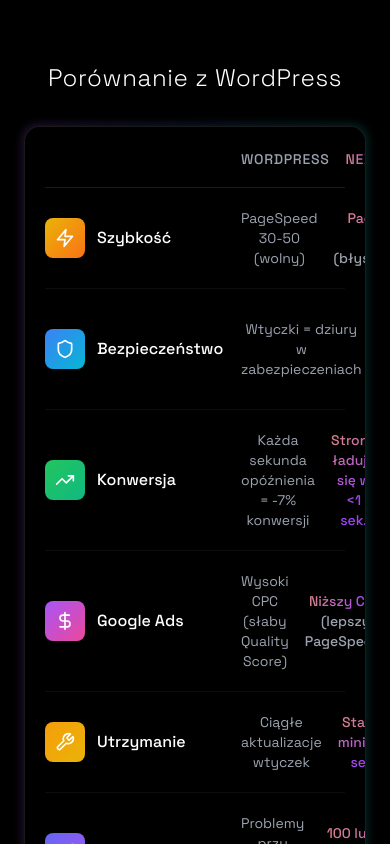
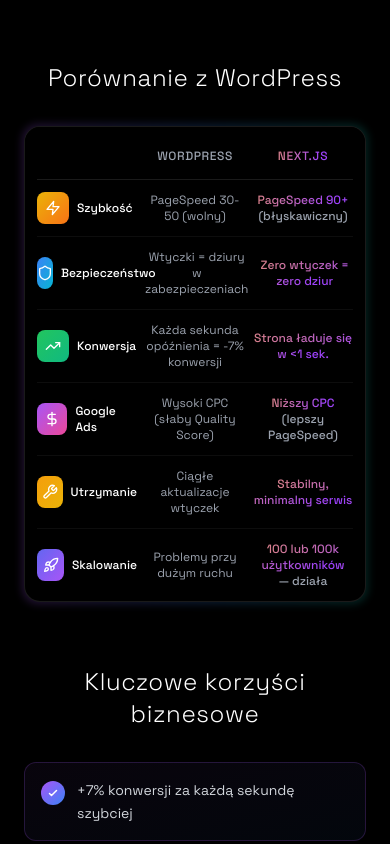
Before and after one commit to Syntance/syntance-web, a Next.js app: page /studio in a window 390 px wide. Shown: the part 4080-4924 px from the top of the page. Built offline with nearby package versions, Linux system fonts and the light colour scheme.

Commit message:
feat: zmniejszono ilosc realizacji do 3 i poprawiono responsywnosc tabeli porownania na mobile

```diff
--- a/components/sections/portfolio-studio.tsx
+++ b/components/sections/portfolio-studio.tsx
@@ -22,24 +22,6 @@
     type: "Website",
     image: "/images/syntance-studio-hero-1920x1080.webp",
     description: "Landing page dla Syntance Studio",
-  },
-  {
-    name: "E-commerce Platform",
-    type: "E-commerce",
-    image: "/images/syntance-studio-hero-1920x1080.webp",
-    description: "Nowoczesny sklep online",
-  },
-  {
-    name: "Business Website",
-    type: "Website",
-    image: "/images/syntance-web-development-showcase-1280x720.webp",
-    description: "Strona firmowa z animacjami",
-  },
-  {
-    name: "Custom System",
-    type: "System",
-    image: "/images/syntance-ai-dashboard-1440x900.avif",
-    description: "Dedykowany system CRM",
   },
 ];
 
--- a/components/sections/tech-comparison.tsx
+++ b/components/sections/tech-comparison.tsx
@@ -99,43 +99,43 @@
 
             <div className="relative bg-black border border-white/10 rounded-2xl overflow-hidden">
               {/* Header */}
-              <div className="grid grid-cols-[180px_1fr_1fr] gap-4 px-5 pt-5 pb-4 bg-black">
+              <div className="grid grid-cols-[100px_1fr_1fr] md:grid-cols-[180px_1fr_1fr] gap-2 md:gap-4 px-3 md:px-5 pt-4 md:pt-5 pb-3 md:pb-4 bg-black">
                 <div></div>
                 <div className="text-center">
-                  <span className="text-sm font-medium text-gray-400 uppercase tracking-wider">WordPress</span>
+                  <span className="text-xs md:text-sm font-medium text-gray-400 uppercase tracking-wider">WordPress</span>
                 </div>
                 <div className="text-center">
-                  <span className="text-sm font-medium uppercase tracking-wider">
+                  <span className="text-xs md:text-sm font-medium uppercase tracking-wider">
                     <GradientText>Next.js</GradientText>
                   </span>
                 </div>
               </div>
 
               {/* Separator po header */}
-              <div className="h-px bg-white/10 mx-5" />
+              <div className="h-px bg-white/10 mx-3 md:mx-5" />
 
               {/* Rows */}
               {comparisonData.map((item, index) => {
                 const Icon = item.icon
                 return (
                   <div key={index}>
-                    <div className="grid grid-cols-[180px_1fr_1fr] gap-4 p-5 hover:bg-white/[0.02] transition-all group/row">
+                    <div className="grid grid-cols-[100px_1fr_1fr] md:grid-cols-[180px_1fr_1fr] gap-2 md:gap-4 p-3 md:p-5 hover:bg-white/[0.02] transition-all group/row">
                     {/* Kryterium */}
-                    <div className="flex items-center gap-3">
-                      <div className={`w-10 h-10 rounded-lg bg-gradient-to-br ${item.color} flex items-center justify-center transition-transform group-hover/row:scale-110`}>
-                        <Icon size={20} className="text-white" />
+                    <div className="flex items-center gap-2">
+                      <div className={`w-8 h-8 md:w-10 md:h-10 rounded-lg bg-gradient-to-br ${item.color} flex items-center justify-center transition-transform group-hover/row:scale-110`}>
+                        <Icon size={16} className="text-white md:w-5 md:h-5" />
                       </div>
-                      <span className="font-medium text-white group-hover/row:text-gray-100 transition-colors">{item.label}</span>
+                      <span className="text-xs md:text-base font-medium text-white group-hover/row:text-gray-100 transition-colors">{item.label}</span>
                     </div>
 
                     {/* WordPress */}
                     <div className="flex items-center justify-center">
-                      <span className="text-sm text-gray-400 text-center">{item.wordpress}</span>
+                      <span className="text-xs md:text-sm text-gray-400 text-center">{item.wordpress}</span>
                     </div>
 
                     {/* Next.js */}
                     <div className="flex items-center justify-center">
-                      <span className="text-sm font-medium text-center">
+                      <span className="text-xs md:text-sm font-medium text-center">
                         <GradientText>{item.nextjs}</GradientText>
                         {item.nextjsSuffix && <span className="text-gray-400">{item.nextjsSuffix}</span>}
                       </span>
@@ -144,7 +144,7 @@
 
                   {/* Separator - nie dotyka krawędzi */}
                   {index < comparisonData.length - 1 && (
-                    <div className="h-px bg-white/5 mx-5" />
+                    <div className="h-px bg-white/5 mx-3 md:mx-5" />
                   )}
                 </div>
                 )
```
